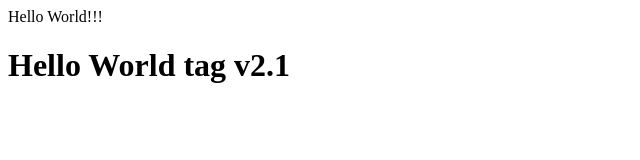
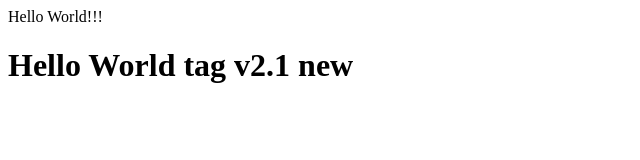
Before and after one commit to rbudarin/test-app-deploy, a plain HTML site: page index.html in a window 1280 px wide. Shown: the full height of the page, 0-640 px from the left. Drawn offline with Linux system fonts and the light colour scheme.

Commit message:
with tag v2.1

```diff
--- a/index.html
+++ b/index.html
@@ -3,6 +3,6 @@
 Hello World!!!
 </head>
 <body>
-<h1>Hello World tag v2.1</h1>
+<h1>Hello World tag v2.1 new</h1>
 </body>
 </html>
```
